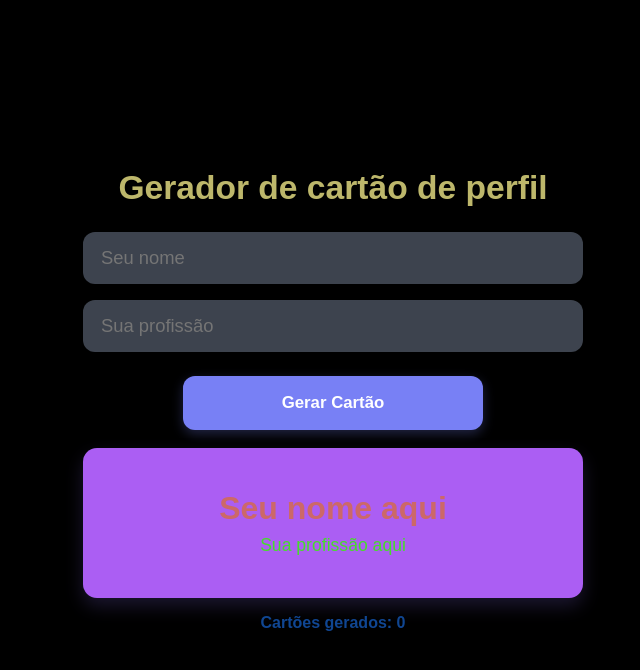
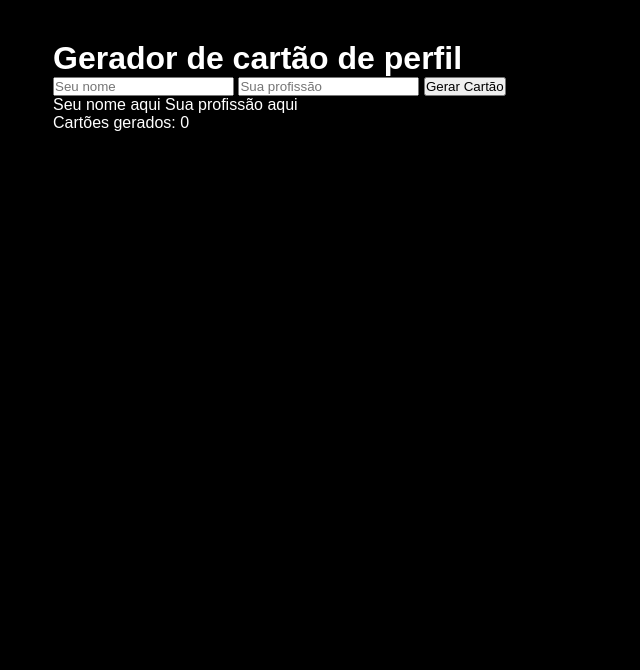
Before and after one commit to marcosvinicius110/EVENTOSDOM, a plain HTML site: page EVENTOSDOM/index.html in a window 1280 px wide. Shown: the whole page, without its empty margins (307-947 px from the left). Drawn offline with Linux system fonts and the light colour scheme.

Commit message:
Update style.css

```diff
--- a/EVENTOSDOM/style.css
+++ b/EVENTOSDOM/style.css
@@ -1,98 +1,26 @@
 * {
-  margin: 0;
-  padding: 0;
-  box-sizing: border-box;
+    margin: 0;
+    padding: 0;
+    box-sizing: border-box;
 }
 
 body {
-  min-height: 100vh;
-  display: flex;
-  flex-direction: column;
-  justify-content: center;
-  align-items: center;
-  background-color: black;
-  font-family: Arial, Helvetica, sans-serif;
-  color: yellowgreen;
-  padding: 40px;
+    font-family: Arial, Helvetica, sans-serif;
+    max-width: 600px;
+    margin: 40px auto;
+    padding: 0 20px;
+    background-color: black;
+    color: white;
 }
 
-.form {
-  width: 100%;
-  max-width: 500px;
-  display: flex;
-  flex-direction: column;
-  gap: 16px;
+#caixa {
+    padding: 15px;
+    border: 1px solid orange;
+    border-radius: 6px;
+    margin-top: 10px;
 }
 
-.form h1 {
-  display: flex;
-  align-items: center;
-  justify-content: center;
-  gap: 12px;
-  font-size: 2.1rem;
-  font-weight: 800;
-  color: darkkhaki;
-  margin-bottom: 8px;
-  line-height: 1.2;
+.destaque {
+    background-color: orange;
+    font-weight: bold;
 }
-
-.form input {
-  width: 100%;
-  height: 52px;
-  border: none;
-  border-radius: 12px;
-  background-color: rgba(87, 96, 112, 0.7);
-  padding: 0 18px;
-  font-size: 1.15rem;
-  color: #edf2f7;
-  outline: none;
-}
-
-#btnGerar {
-  width: 60%;
-  height: 54px;
-  margin: 8px auto 0;
-  border: none;
-  border-radius: 12px;
-  color: #ffffff;
-  background-color: #7880f5;
-  font-size: 1.05rem;
-  font-weight: 700;
-  cursor: pointer;
-  box-shadow: 0 4px 12px rgba(120, 128, 245, 0.28);
-}
-
-.card {
-  width: 100%;
-  max-width: 500px;
-  height: 150px;
-  border-radius: 14px;
-  margin-top: 18px;
-  display: flex;
-  flex-direction: column;
-  justify-content: center;
-  align-items: center;
-  gap: 8px;
-  box-shadow: 0 8px 18px rgba(122, 102, 214, 0.22);
-  background-color: rgb(171, 94, 243);
-}
-
-.card .nome {
-  font-size: 2rem;
-  font-weight: 800;
-  color: #cc6868;
-}
-
-.card .cargo {
-  font-size: 1.1rem;
-  font-weight: 500;
-  color: rgba(64, 228, 31, 0.95);
-}
-
-.contador {
-  text-align: center;
-  margin-top: 16px;
-  font-size: 1rem;
-  font-weight: 600;
-  color: #104692;
-}
```
